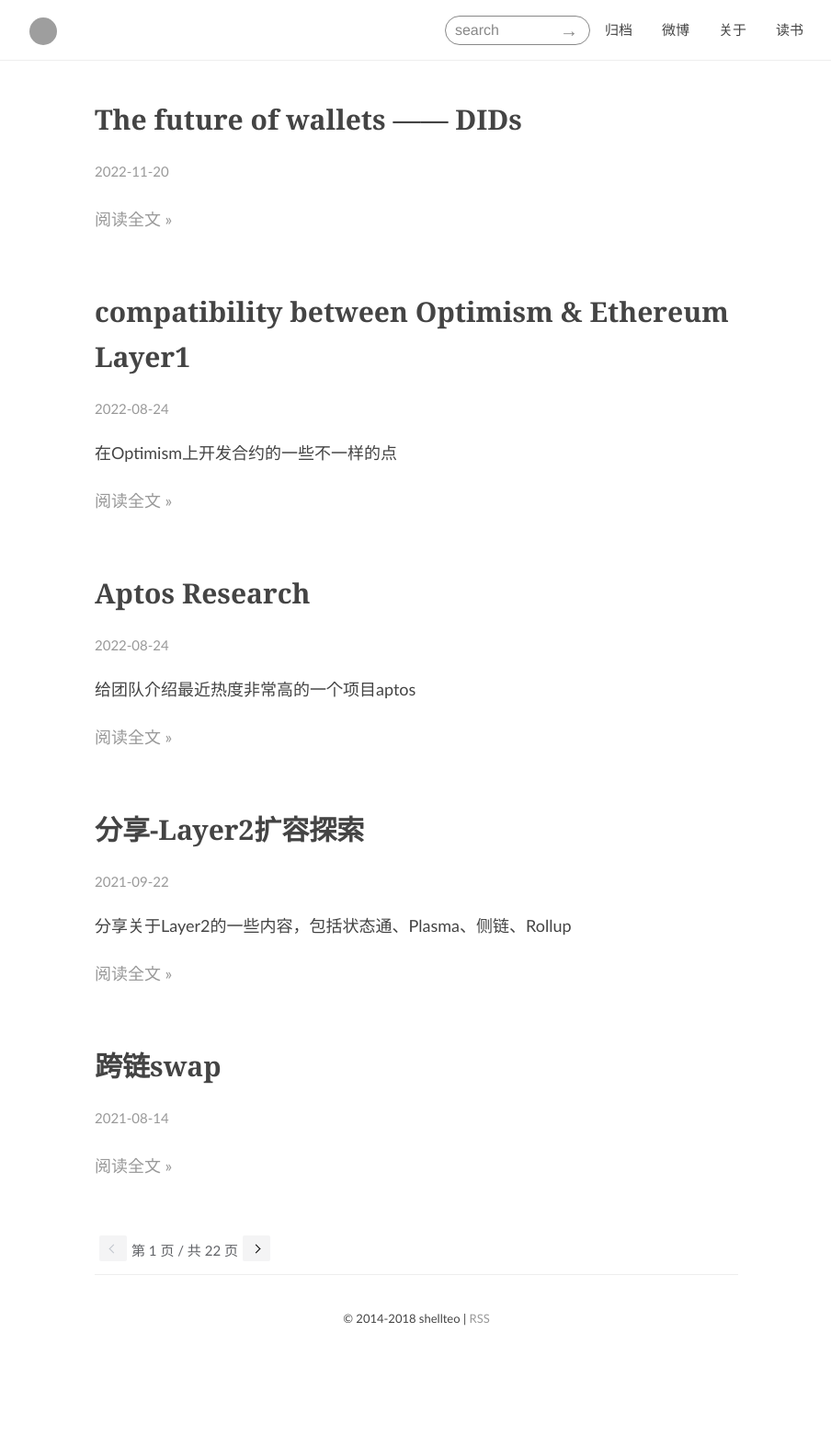
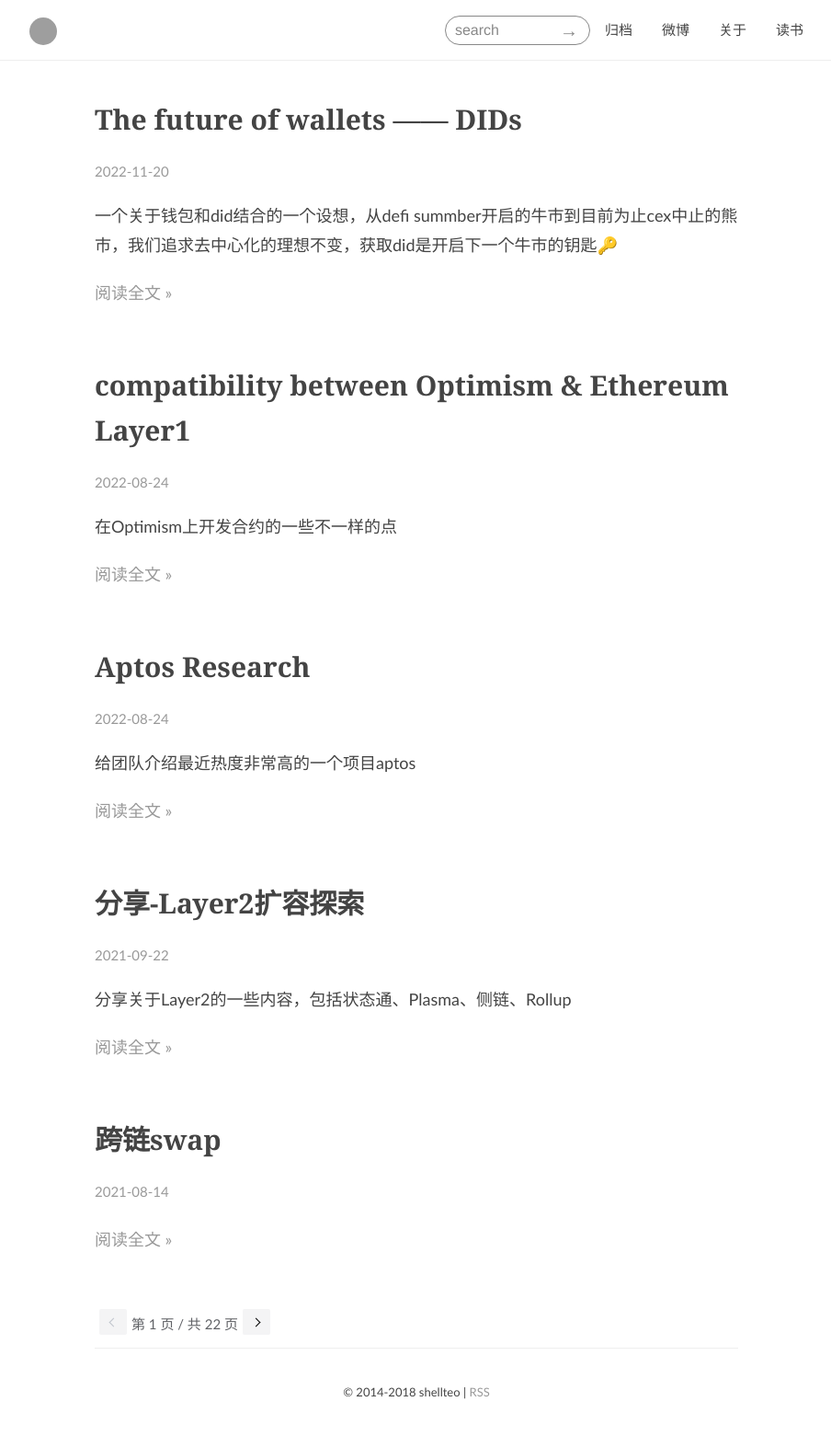
Before and after one commit to shellteo/shellteo.github.io, a Jekyll site: the page built from index.html, in a window 1280 px wide. Shown: the whole page at 92% size, without its empty margins (187-1091 px from the left). Built offline with Jekyll 4.4.1, drawn with Linux system fonts in a browser that asks for light colours; the list of posts is cut into pages by our own code; comment, search, counter and statistics services are not loaded; before the commit the page ends 1481 px from its top, so only the background shows below that; grey boxes are pictures that could not be loaded.

Commit message:
update desc in wallet next

```diff
--- a/_posts/2022-10-13-wallet-next.markdown
+++ b/_posts/2022-10-13-wallet-next.markdown
@@ -6,7 +6,7 @@ categories: project
 author: zx
 location: ShangHai, China
 cover: ""
-description: ""
+description: "一个关于钱包和did结合的一个设想，从defi summber开启的牛市到目前为止cex中止的熊市，我们追求去中心化的理想不变，获取did是开启下一个牛市的钥匙🔑"
 ---
 ---
 
```
